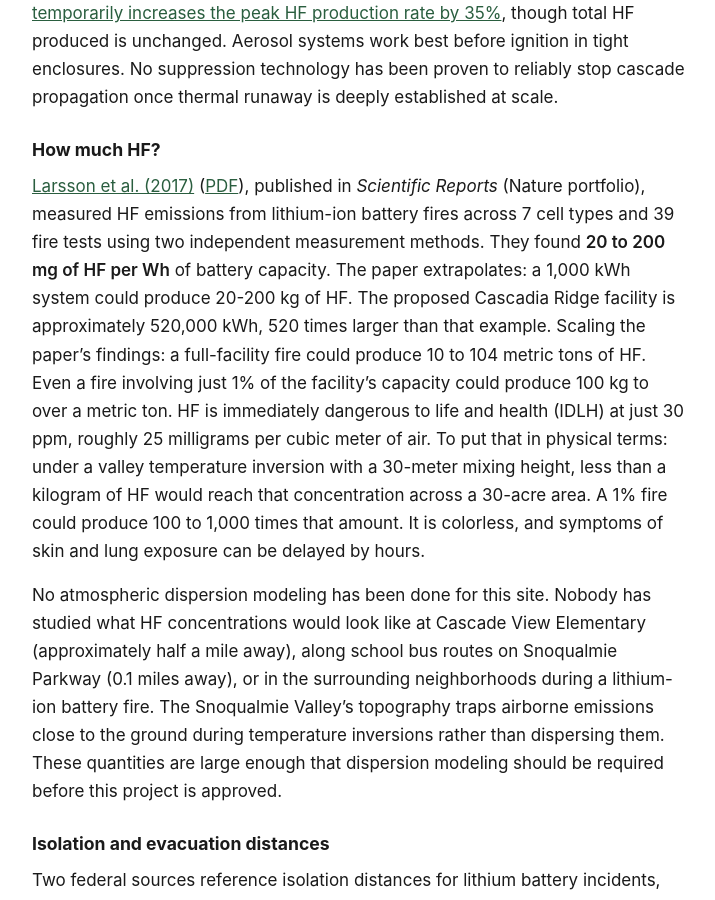
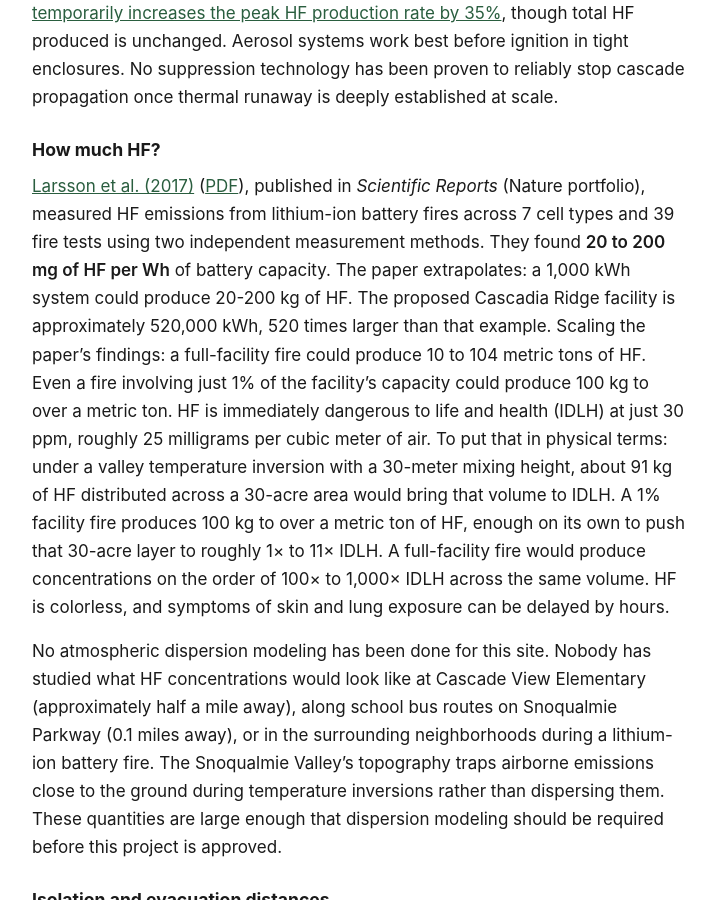
Before and after one commit to calef/cascadia-ridge-bess, a Jekyll site: the page built from _pages/fire-risk.md, in a window 1280 px wide and 900 px high, scrolled down 8429 px. Shown: the whole window, without its empty margins (280-995 px from the left). Built offline with Jekyll 4.4.1, drawn with Linux system fonts in a browser that asks for light colours.

Commit message:
Deploy site 2026-04-28-171225

```diff
--- a/_pages/fire-risk.md
+++ b/_pages/fire-risk.md
@@ -162,7 +162,7 @@ All of these have limitations. The Moss Landing fire began after its fire suppre
 
 ### How much HF?
 
-[Larsson et al. (2017)](https://www.nature.com/articles/s41598-017-09784-z) ([PDF](/assets/larsson-2017-hf-emissions.pdf)), published in *Scientific Reports* (Nature portfolio), measured HF emissions from lithium-ion battery fires across 7 cell types and 39 fire tests using two independent measurement methods. They found **20 to 200 mg of HF per Wh** of battery capacity. The paper extrapolates: a 1,000 kWh system could produce 20-200 kg of HF. The proposed Cascadia Ridge facility is approximately 520,000 kWh, 520 times larger than that example. Scaling the paper's findings: a full-facility fire could produce 10 to 104 metric tons of HF. Even a fire involving just 1% of the facility's capacity could produce 100 kg to over a metric ton. HF is immediately dangerous to life and health (IDLH) at just 30 ppm, roughly 25 milligrams per cubic meter of air. To put that in physical terms: under a valley temperature inversion with a 30-meter mixing height, less than a kilogram of HF would reach that concentration across a 30-acre area. A 1% fire could produce 100 to 1,000 times that amount. It is colorless, and symptoms of skin and lung exposure can be delayed by hours.
+[Larsson et al. (2017)](https://www.nature.com/articles/s41598-017-09784-z) ([PDF](/assets/larsson-2017-hf-emissions.pdf)), published in *Scientific Reports* (Nature portfolio), measured HF emissions from lithium-ion battery fires across 7 cell types and 39 fire tests using two independent measurement methods. They found **20 to 200 mg of HF per Wh** of battery capacity. The paper extrapolates: a 1,000 kWh system could produce 20-200 kg of HF. The proposed Cascadia Ridge facility is approximately 520,000 kWh, 520 times larger than that example. Scaling the paper's findings: a full-facility fire could produce 10 to 104 metric tons of HF. Even a fire involving just 1% of the facility's capacity could produce 100 kg to over a metric ton. HF is immediately dangerous to life and health (IDLH) at just 30 ppm, roughly 25 milligrams per cubic meter of air. To put that in physical terms: under a valley temperature inversion with a 30-meter mixing height, about 91 kg of HF distributed across a 30-acre area would bring that volume to IDLH. A 1% facility fire produces 100 kg to over a metric ton of HF, enough on its own to push that 30-acre layer to roughly 1× to 11× IDLH. A full-facility fire would produce concentrations on the order of 100× to 1,000× IDLH across the same volume. HF is colorless, and symptoms of skin and lung exposure can be delayed by hours.
 
 No atmospheric dispersion modeling has been done for this site. Nobody has studied what HF concentrations would look like at Cascade View Elementary (approximately half a mile away), along school bus routes on Snoqualmie Parkway (0.1 miles away), or in the surrounding neighborhoods during a lithium-ion battery fire. The Snoqualmie Valley's topography traps airborne emissions close to the ground during temperature inversions rather than dispersing them. These quantities are large enough that dispersion modeling should be required before this project is approved.
 
```
